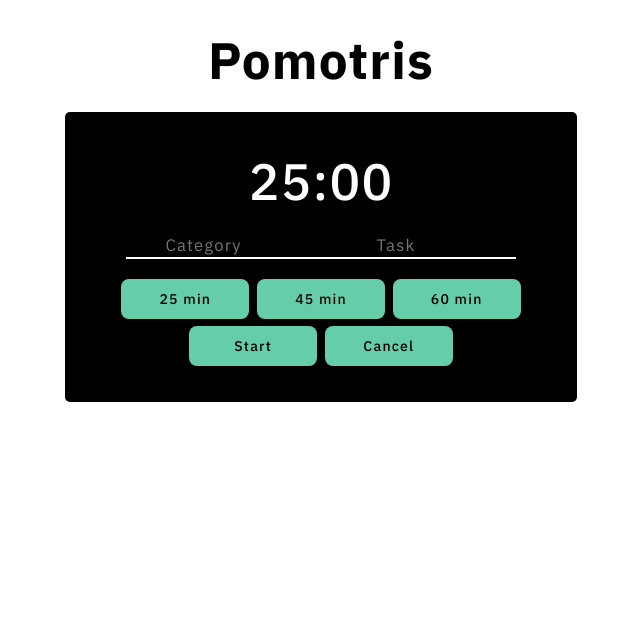
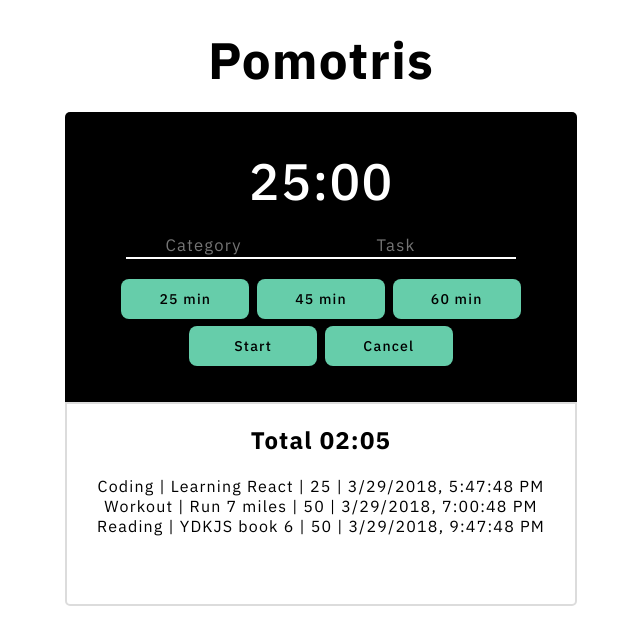
Before and after one commit to Heathercoraje/pomotris-vh, a React app: page / in a window 1280 px wide. Shown: the top 644 px of the page, without its empty margins (319-959 px from the left). Built offline with nearby package versions, Linux system fonts and the light colour scheme.

Commit message:
Recoordboard renders a list

```diff
--- a/public/index.css
+++ b/public/index.css
@@ -1,6 +1,9 @@
 * {
 	font-family: 'IBM Plex Sans', sans-serif;
 	letter-spacing: 1.2px;
+}
+li {
+	list-style: none;
 }
 button {
 	width: 10vw;
@@ -31,7 +34,8 @@ form > input {
 .timer {
 	background-color: black;
 	color: white;
-	border-radius: 5px;
+	border-top-right-radius: 5px;
+	border-top-left-radius: 5px;
 	padding: 1rem 1rem 2rem 1rem;
 }
 .clock {
@@ -39,3 +43,17 @@ form > input {
 	font-size: 4vw;
 	font-weight: 500;
 }
+.RecordWrapper {
+	border: 2px solid Gainsboro;
+	min-height: 200px;
+	border-bottom-right-radius: 5px;
+	border-bottom-left-radius: 5px;
+}
+.recordList {
+	padding: 0;
+}
+.recordItem {
+	/* padding: 0; */
+	/* text-align: left; */
+	/* border-bottom: 1px solid darkgray; */
+}
--- a/src/components/Dashboard.jsx
+++ b/src/components/Dashboard.jsx
@@ -1,6 +1,7 @@
 import React, { Component } from 'react';
 import styled from 'styled-components';
 import Timer from './Timer';
+import Recordboard from './Recordboard';
 
 const Wrapper = styled.div`
 	width: 40vw;
@@ -10,20 +11,43 @@ const Wrapper = styled.div`
 
 class Dashboard extends React.Component {
 	state = {
-		records: []
+		records: [
+			{
+				category: 'Coding',
+				duration: 25,
+				id: '310d95c1-783f-4459-9113-a6481c832061',
+				startTime: '3/29/2018, 5:47:48 PM',
+				title: 'Learning React'
+			},
+			{
+				category: 'Workout',
+				duration: 50,
+				id: '310d95c1-783f-5655-9113-a6481c832061',
+				startTime: '3/29/2018, 7:00:48 PM',
+				title: 'Run 7 miles'
+			},
+			{
+				category: 'Reading',
+				duration: 50,
+				id: '323d95c1-783f-4459-9113-a6481c832061',
+				startTime: '3/29/2018, 9:47:48 PM',
+				title: 'YDKJS book 6 '
+			}
+		]
 	};
-	// example { type: '',title: '', startTime: '', duration: '', id:''}
-	handleRecordSubmit = (newRecord) => {
-		const records  = [ ...this.state.records, newRecord ];
+	// example { category: '',title: '', startTime: '', duration: '', id:''}
+	handleRecordSubmit = newRecord => {
+		const records = [...this.state.records, newRecord];
 		this.setState({
 			records
 		});
-	}
+	};
 	render() {
 		return (
 			<Wrapper>
 				<div className="pomotris">Pomotris</div>
-				<Timer onRecordSubmit={this.handleRecordSubmit}/>
+				<Timer onRecordSubmit={this.handleRecordSubmit} />
+				<Recordboard records={this.state.records} />
 			</Wrapper>
 		);
 	}
--- a/src/components/Recordboard.jsx
+++ b/src/components/Recordboard.jsx
@@ -0,0 +1,22 @@
+import React from 'react';
+import { formatTime } from '../js/helper'
+
+const Recordboard = ({ records }) => {
+  const timeArray = records.map(record => Number(record.duration));
+  const totalTime = records.length ? formatTime(timeArray.reduce((a,b) => a + b) * 60 ) : null;
+  const RecordList = records.map(
+		({ category, title, duration, startTime, id }, i) => (
+			<li className="recordItem" key={i} id={id}>
+				{[category, title, duration, startTime].join(' | ')}
+			</li>
+    )
+	);
+	return (
+		<div className='RecordWrapper'>
+      <h2>{totalTime? 'Total' : ''} {totalTime}</h2>
+			<ul className="recordList">{RecordList}</ul>
+		</div>
+	);
+};
+
+export default Recordboard;
--- a/src/components/Timer.jsx
+++ b/src/components/Timer.jsx
@@ -4,9 +4,9 @@ import uuid from 'uuid-v4';
 // 25 min/ 10 min  is default setting
 class Timer extends Component {
 	state = {
-		category: '',
-		title: '',
-		startTime: '',
+		category: null,
+		title: null,
+		startTime: null,
 		duration: 25,
 		remained: 25 * 60,
 		breakTime: 10 * 60,
@@ -36,9 +36,9 @@ class Timer extends Component {
 	resetTimer = newDuration => {
 		clearInterval(this.countDownID);
 		this.setState({
-			category: '',
-			title: '',
-			startTime: '',
+			category: null,
+			title: null,
+			startTime: null,
 			duration: newDuration,
 			breakTime: 10 * 60,
 			remained: newDuration * 60,
@@ -46,14 +46,7 @@ class Timer extends Component {
 			isBreakRunning: false
 		});
 	};
-	handleRecordSubmit = () => {
-		const category = this.state.category;
-		const title = this.state.title;
-		const startTime = this.state.startTime;
-		const duration = this.state.duration;
-		const id = uuid();
-		this.props.onRecordSubmit({ category, title, startTime, duration, id });
-	};
+
 	handleFieldsSubmit = fields => {
 		this.setState({
 			title: fields.title,
@@ -77,7 +70,7 @@ class Timer extends Component {
 	handleStartClick = () => {
 		this.countDownID = setInterval(() => this.countDown(), 1000);
 		this.setState({
-			startTime: Date.now(),
+			startTime: new Date(Date.now()).toLocaleString(),
 			isTimerRunning: true
 		});
 	};
@@ -146,7 +139,14 @@ class Timer extends Component {
 			isTimerRunning: false
 		});
 	};
-
+	handleRecordSubmit = () => {
+		const category = this.state.category;
+		const title = this.state.title;
+		const startTime = this.state.startTime;
+		const duration = this.state.duration;
+		const id = uuid();
+		this.props.onRecordSubmit({ category, title, startTime, duration, id });
+	};
 	handleOptionClick = value => {
 		this.resetTimer(value);
 	};
--- a/src/js/helper.js
+++ b/src/js/helper.js
@@ -8,8 +8,8 @@ function formatTime(s) {
 		].join(':');
 		return humanized;
 	}
-	const hours = Math.floor(s / 3600);
-	const minutes = Math.floor(s % 3600);
+	const hours = Math.floor(s / 60 / 60);
+	const minutes = Math.floor((s / 60) % 60);
 	const humanized = [pad(hours.toString(), 2), pad(minutes.toString(), 2)].join(
 		':'
 	);
@@ -27,4 +27,5 @@ function alertMessage(flag) {
 	const startMsg = 'Break is over. Click Start for new Pomotris';
 	flag === 'break' ? alert(breakMsg) : alert(startMsg);
 }
+
 module.exports = { formatTime, alertMessage };
```
